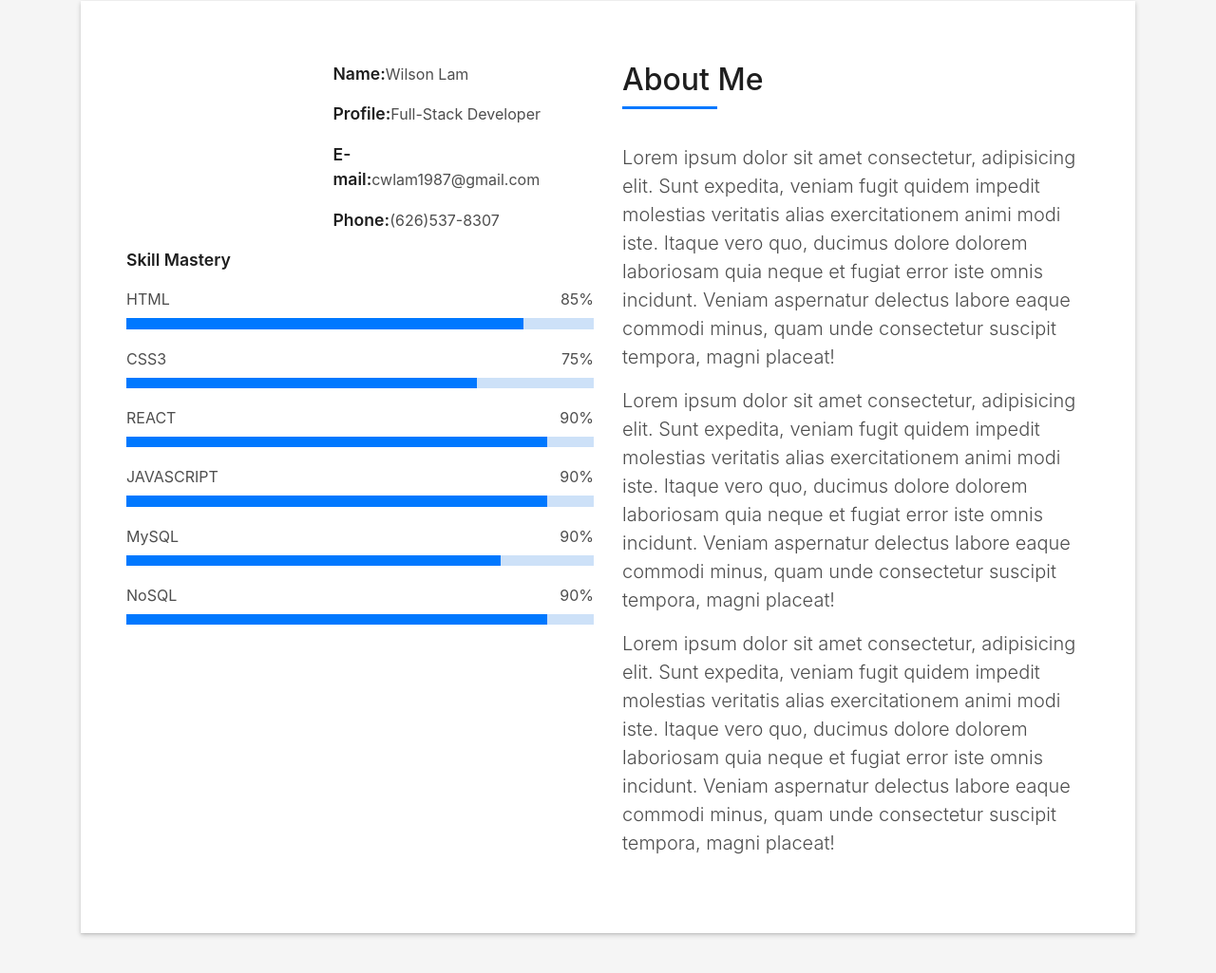
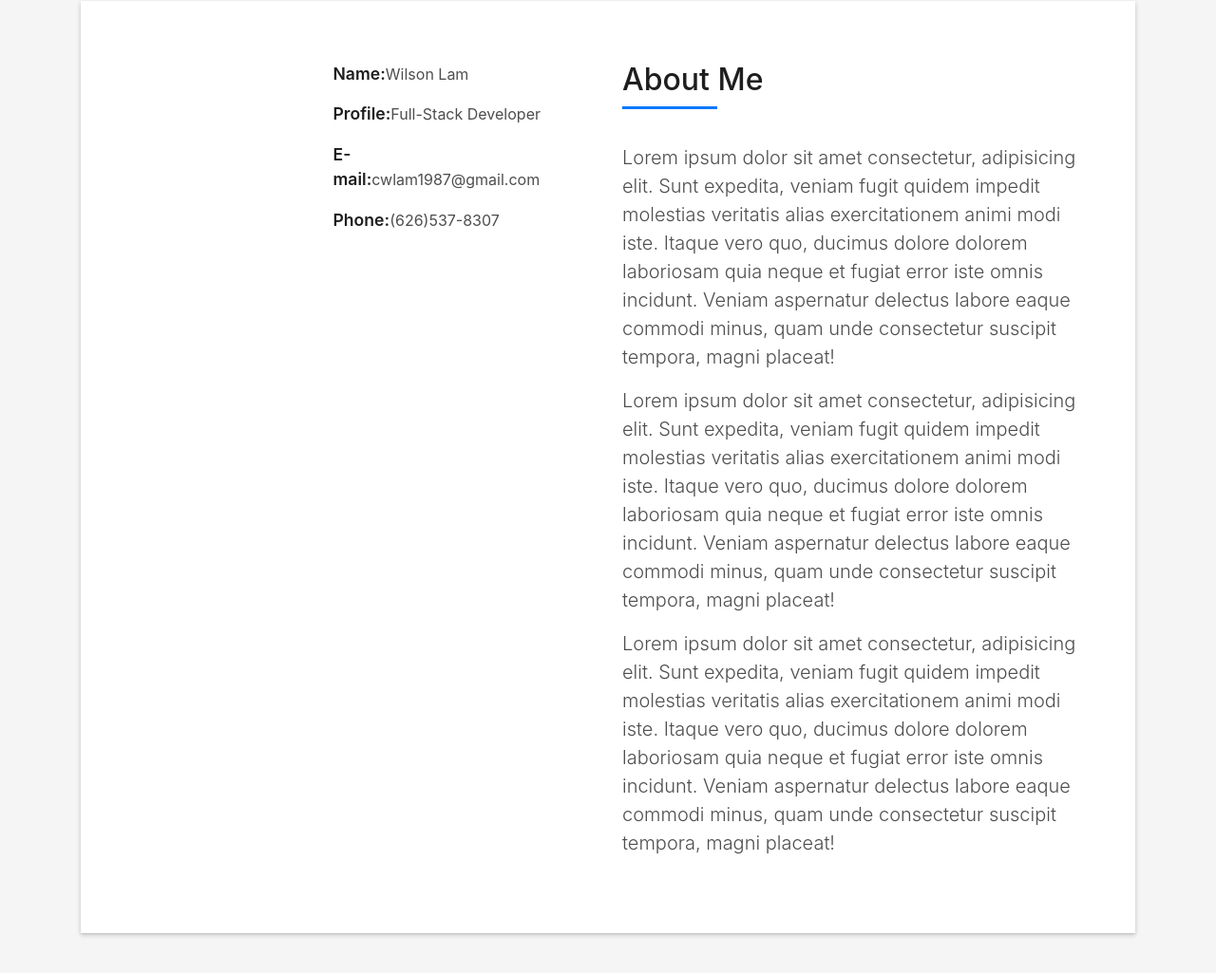
Before and after one commit to clam1987/Professional-Portfolio, a plain HTML site: page index.html in a window 1280 px wide. Shown: the part 863-1888 px from the top of the page at 95% size. Drawn offline with nearby package versions, Linux system fonts and the light colour scheme.

Commit message:
commented out skills section

```diff
--- a/index.html
+++ b/index.html
@@ -20,7 +20,6 @@
     <!-- Other CDN's -->
     <link href="https://stackpath.bootstrapcdn.com/font-awesome/4.7.0/css/font-awesome.min.css" rel="stylesheet" integrity="sha384-wvfXpqpZZVQGK6TAh5PVlGOfQNHSoD2xbE+QkPxCAFlNEevoEH3Sl0sibVcOQVnN" crossorigin="anonymous">
     <link href="https://cdnjs.cloudflare.com/ajax/libs/animate.css/3.7.2/animate.min.css" rel="stylesheet">
-    <link href="https://cdnjs.cloudflare.com/ajax/libs/animate.css/3.7.2/animate.min.css" rel="stylehseet">
     <link href="https://cdnjs.cloudflare.com/ajax/libs/OwlCarousel2/2.3.4/assets/owl.carousel.css" rel="stylesheet">
     <link href="https://cdnjs.cloudflare.com/ajax/libs/lightbox2/2.11.0/css/lightbox.css" rel="stylesheet">
 
@@ -97,7 +96,7 @@
                   </div>
                 </div>
               </div>
-              <div class="skill-mf">
+              <!-- <div class="skill-mf">
                   <p class="title-s">Skill Mastery</p>
                   <span>HTML</span> <span class="pull-right">85%</span>
                   <div class="progress">
@@ -121,7 +120,7 @@
                   </div>
                   <span>MySQL</span> <span class="pull-right">90%</span>
                   <div class="progress">
-                    <div class="progress-bar" role="progressbar" style="width: 80%" aria-valuenow="90" aria-valuemin="0"
+                    <div class="progress-bar" role="progressbar" style="width: 90%" aria-valuenow="90" aria-valuemin="0"
                       aria-valuemax="100"></div>
                   </div>
                   <span>NoSQL</span> <span class="pull-right">90%</span>
@@ -129,7 +128,7 @@
                     <div class="progress-bar" role="progressbar" style="width: 90%" aria-valuenow="90" aria-valuemin="0"
                       aria-valuemax="100"></div>
                   </div>
-                </div>
+                </div> -->
             </div>
             <div class="col-md-6">
               <div class="about-me pt-4 pt-md-0">
```
